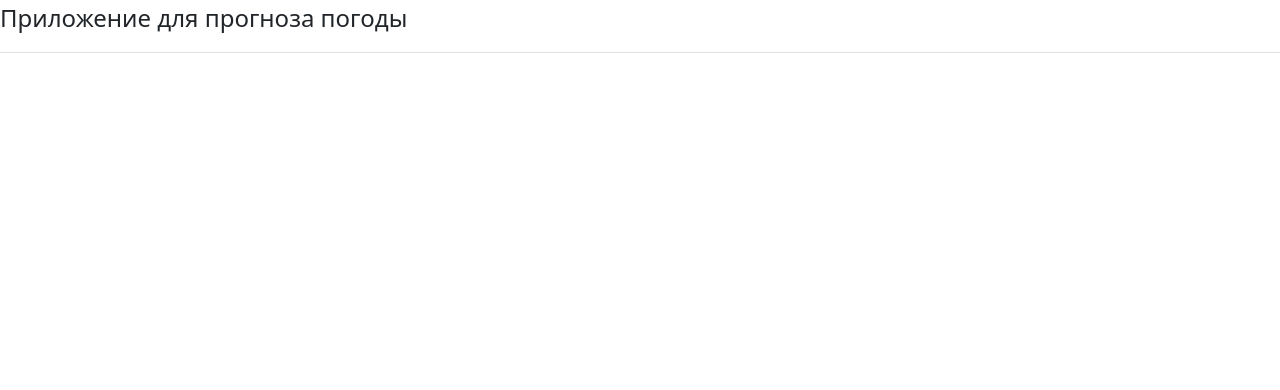
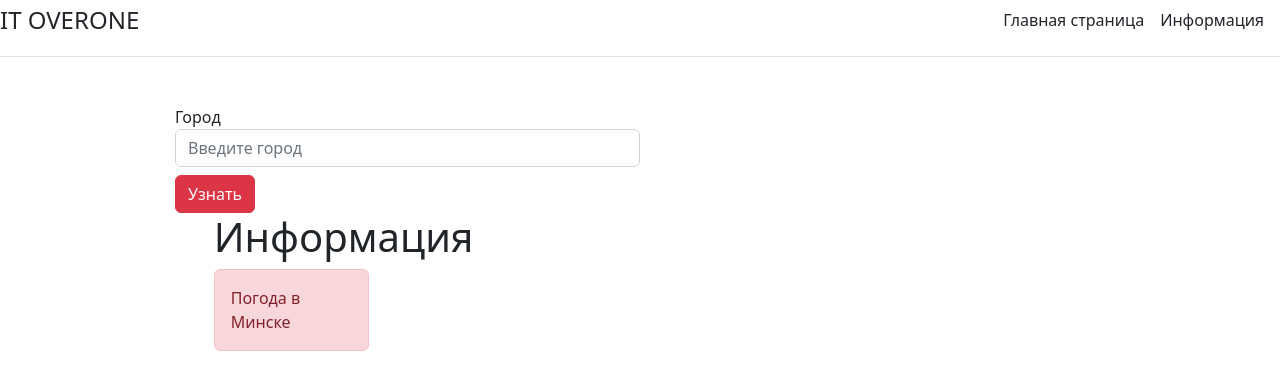
Before and after one commit to densparrow/WeatherApp, a Python web app: template WeatherApp/weather/templates/weather/index.html in a window 1280 px wide. Shown: the top 390 px of the page. Run offline with Jinja, Linux system fonts and the light colour scheme; the template is opened without the code that fills it, so the values that code supplies are empty.

Commit message:
применил шаблон bootstrap для index.html получил APPI для для получения информации о погоде и ввел получение запроса во views.py

```diff
--- a/WeatherApp/weather/templates/weather/index.html
+++ b/WeatherApp/weather/templates/weather/index.html
@@ -8,8 +8,33 @@
 <body>
   <div class="d-flex flex-column flex-md-row align-items-center pb-3 mb-4 border-bottom">
       <a href="/" class="d-flex align-items-center text-dark text-decoration-none">
-        <span class="fs-4">Приложение для прогноза погоды</span>
+        <span class="fs-4">IT OVERONE</span>
       </a>
+
+      <nav class="d-inline-flex mt-2 mt-md-0 ms-md-auto">
+        <a class="me-3 py-2 text-dark text-decoration-none" href="#">Главная страница</a>
+        <a class="me-3 py-2 text-dark text-decoration-none" href="#">Информация</a>
+      </nav>
+  </div>
+
+  <div class="container mt-5">
+      <div row="row">
+          <div class="col-5 offset-1">
+              <form action="">
+                  <label for='city'>Город</label>
+                  <input type="text" id="city" class="form-control" name="city" placeholder="Введите город">
+                  <input type="submit" name="send" value="Узнать" class="mt-2 btn btn-danger">
+              </form>
+
+             <div class="col-4 offset-1">
+                 <h1>Информация</h1>
+                <div class="alert alert-danger">
+                Погода в Минске
+                </div>
+             </div>
+
+          </div>
+      </div>
   </div>
 
 </body>
```
Also changed, not shown: WeatherApp/weather/views.py (+9 -0 lines).
